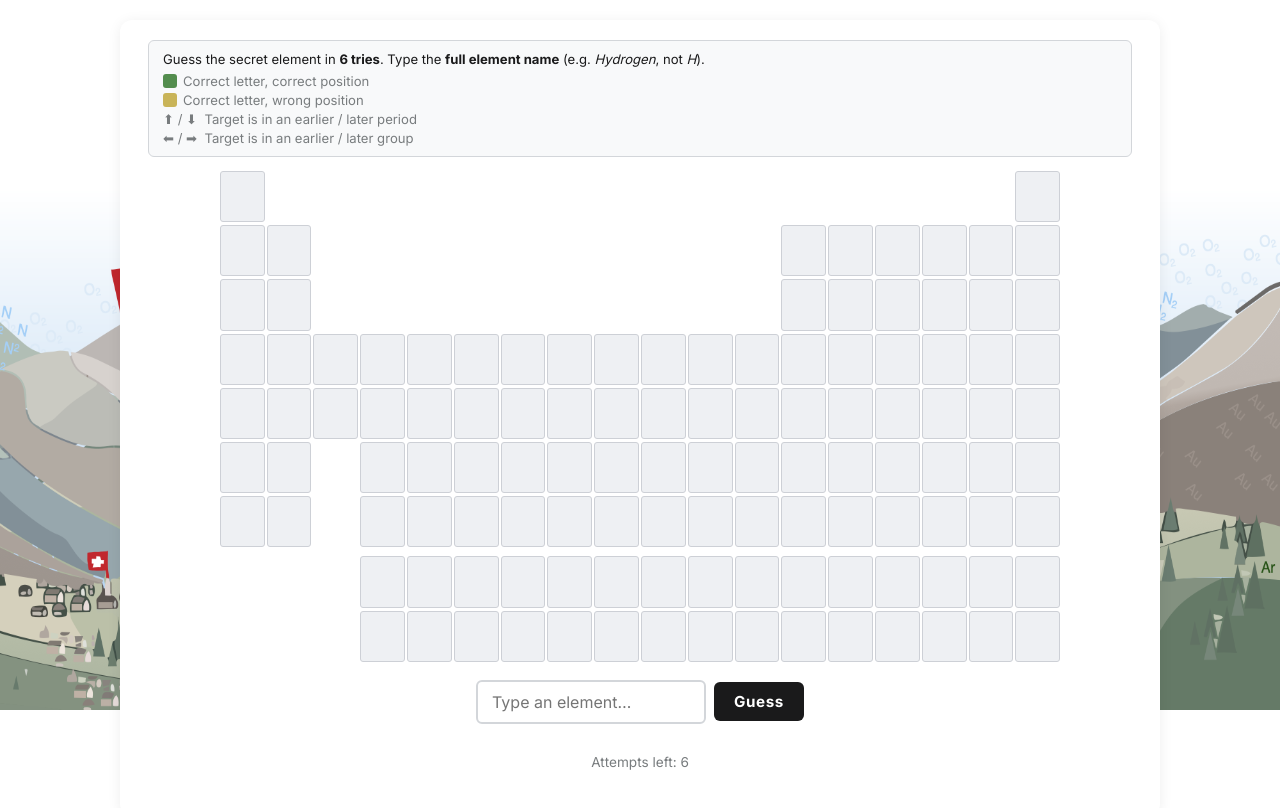
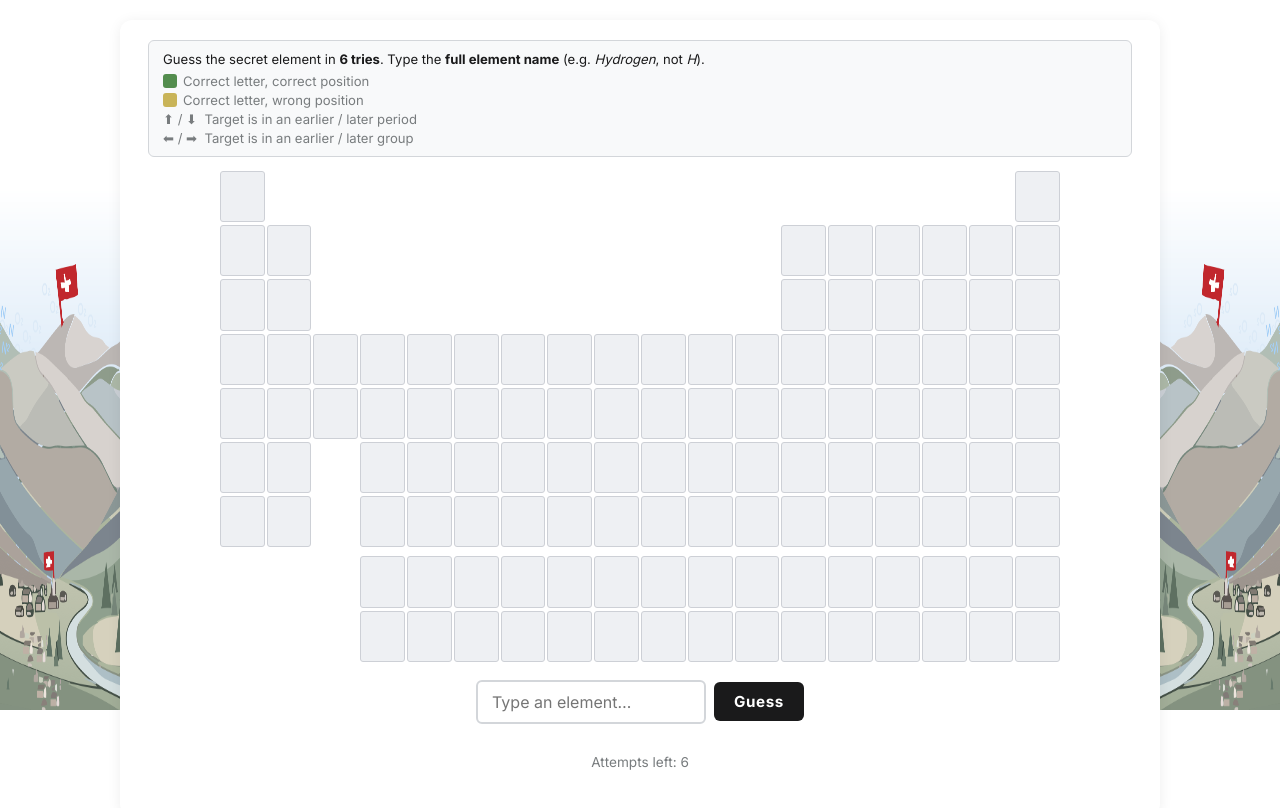
Before and after one commit to mlederbauer/elementle, a website: page index.html in a window 1280 px wide. Shown: the part 90-898 px from the top of the page. Drawn offline with Linux system fonts and the light colour scheme.

Commit message:
feat: new bg

```diff
--- a/css/styles.css
+++ b/css/styles.css
@@ -25,7 +25,7 @@
 body {
   font-family: 'Inter', 'Helvetica Neue', Arial, sans-serif;
   background-color: #ffffff;
-  background-image: url('../assets/bg_final.png');
+  background-image: url('../assets/bg_final_mirrored.png');
   background-repeat: no-repeat;
   background-position: bottom center;
   background-size: 100% auto;
--- a/css/styles_bonus1.css
+++ b/css/styles_bonus1.css
@@ -15,7 +15,7 @@
 body {
   font-family: 'Inter', 'Helvetica Neue', Arial, sans-serif;
   background-color: #ffffff;
-  background-image: url('../assets/bg_final.png');
+  background-image: url('../assets/bg_final_mirrored.png');
   background-repeat: no-repeat;
   background-position: bottom center;
   background-size: 100% auto;
--- a/css/styles_bonus2.css
+++ b/css/styles_bonus2.css
@@ -17,7 +17,7 @@
 body {
   font-family: 'Inter', 'Helvetica Neue', Arial, sans-serif;
   background-color: #ffffff;
-  background-image: url('../assets/bg_final.png');
+  background-image: url('../assets/bg_final_mirrored.png');
   background-repeat: no-repeat;
   background-position: bottom center;
   background-size: 100% auto;
--- a/css/styles_bonus3.css
+++ b/css/styles_bonus3.css
@@ -16,7 +16,7 @@
 body {
   font-family: 'Inter', 'Helvetica Neue', Arial, sans-serif;
   background-color: #ffffff;
-  background-image: url('../assets/bg_final.png');
+  background-image: url('../assets/bg_final_mirrored.png');
   background-repeat: no-repeat;
   background-position: bottom center;
   background-size: 100% auto;
```
Also changed, not shown: assets/bg_final_mirrored.png (added).
